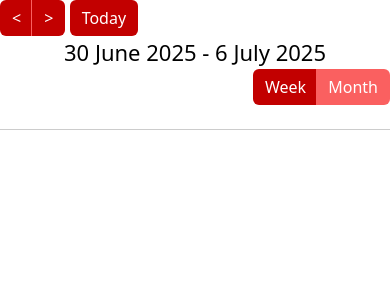
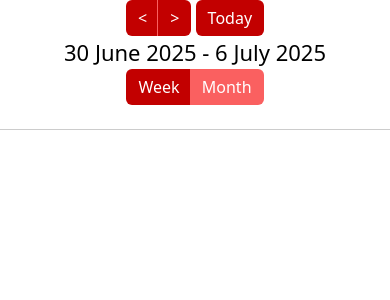
Before and after one commit to dutzelu/agenda, a PHP site: page /agenda/index-server-en.php in a window 390 px wide. Shown: the top 300 px of the page. Run offline with PHP 8.4, Linux system fonts and the light colour scheme; data that the repository does not hold is empty.

Commit message:
copiere centrare butoane pe en

```diff
--- a/index-server-en.php
+++ b/index-server-en.php
@@ -55,7 +55,8 @@ $result_month = $stmt_month->get_result();
     <style>
 
 /* Agenda Episcopului */
-    .agenda ul {
+
+.agenda ul {
 
     margin:0;
     padding:10px 18px;
@@ -152,6 +153,15 @@ a.btn-primary:nth-child(1){
 
 .row {
  --bs-gutter-x: 0!important;
+
+}
+
+/* Mobil */
+
+@media only screen and (max-width: 600px) {
+
+    .navig_agenda div.col-md-3:nth-child(1), .navig_agenda .col-md-6, .navig_agenda div.col-md-3:nth-child(3) {text-align:center!important;}
+
 
 }
 
```
